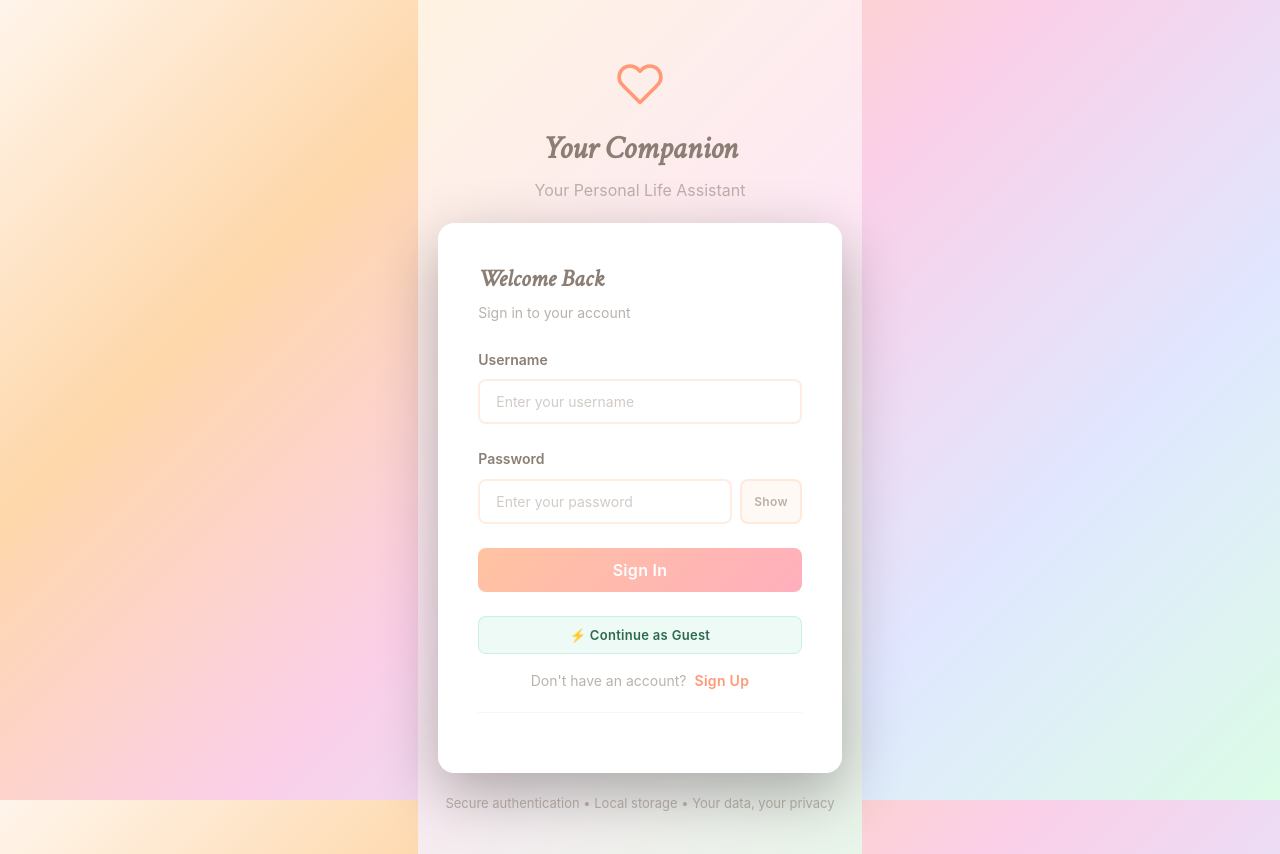
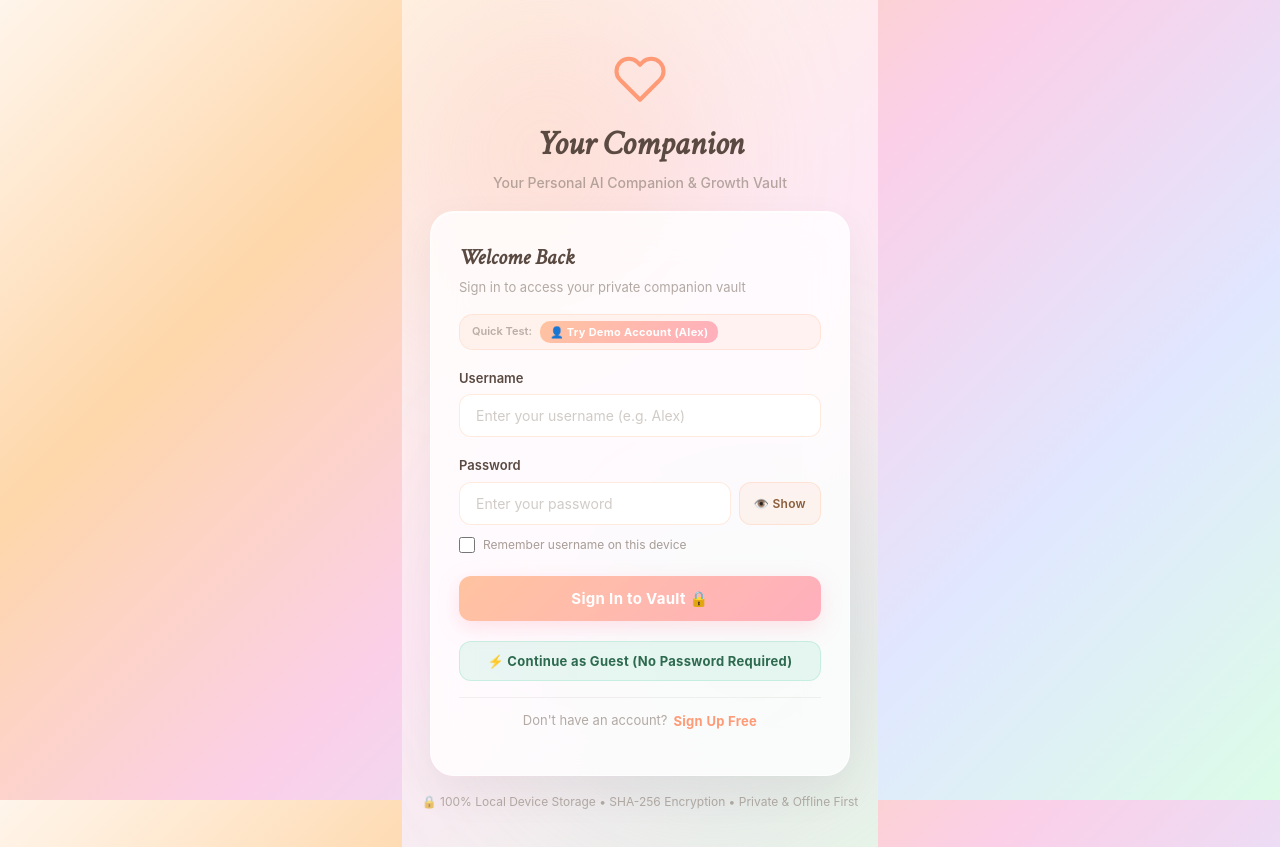
Before and after one commit to VaishnaviThapekar/Saathi-Companion, a React (Create React App) app: page / in a window 1280 px wide. Built offline with nearby package versions, Linux system fonts and the light colour scheme.

Commit message:
Feat: Upgrade Login UI with remember me, demo pre-fill, eye icon toggle, and saturated glass styling

```diff
--- a/src/components/screens/LoginScreen.js
+++ b/src/components/screens/LoginScreen.js
@@ -1,17 +1,42 @@
-import { useState } from "react";
+import { useState, useEffect } from "react";
 import { loginUser, registerUser, loginGuestUser } from "../../utils/auth";
 
 // ═══════════════════════════════════════════════════════════════════════
-// LOGIN SCREEN COMPONENT
+// ENHANCED LOGIN & AUTHENTICATION SCREEN COMPONENT
 // ═══════════════════════════════════════════════════════════════════════
 
 export default function LoginScreen({ onLoginSuccess, Icon }) {
     const [isLogin, setIsLogin] = useState(true);
-    const [username, setUsername] = useState("");
+    const [username, setUsername] = useState(() => {
+        try {
+            return localStorage.getItem("saathi_remembered_user") || "";
+        } catch {
+            return "";
+        }
+    });
     const [password, setPassword] = useState("");
+    const [rememberMe, setRememberMe] = useState(() => {
+        try {
+            return localStorage.getItem("saathi_remember_me") === "true";
+        } catch {
+            return true;
+        }
+    });
     const [error, setError] = useState("");
     const [loading, setLoading] = useState(false);
     const [showPassword, setShowPassword] = useState(false);
+
+    useEffect(() => {
+        try {
+            if (rememberMe && username.trim()) {
+                localStorage.setItem("saathi_remembered_user", username.trim());
+                localStorage.setItem("saathi_remember_me", "true");
+            } else if (!rememberMe) {
+                localStorage.removeItem("saathi_remembered_user");
+                localStorage.setItem("saathi_remember_me", "false");
+            }
+        } catch (e) {}
+    }, [username, rememberMe]);
 
     const handleSubmit = async (e) => {
         e.preventDefault();
@@ -26,8 +51,6 @@ export default function LoginScreen({ onLoginSuccess, Icon }) {
                 res = await registerUser(username, password);
             }
 
-            // Clear form and call success callback with user details
-            setUsername("");
             setPassword("");
             onLoginSuccess(res);
         } catch (err) {
@@ -50,37 +73,54 @@ export default function LoginScreen({ onLoginSuccess, Icon }) {
         }
     };
 
-    // Toggle between login and signup modes
+    const fillDemoAccount = () => {
+        setIsLogin(true);
+        setUsername("Alex");
+        setPassword("saathi123");
+        setError("");
+    };
+
     const toggleMode = () => {
         setIsLogin(!isLogin);
         setError("");
-        setUsername("");
         setPassword("");
     };
 
     return (
-        <div style={styles.container}>
+        <div style={styles.container} className="fade-in">
+            {/* Background Ambient Glow Orbs */}
+            <div className="ambient-glow-orb-1" />
+            <div className="ambient-glow-orb-2" />
+
             {/* Header */}
             <div style={styles.header}>
                 <div style={styles.logoSection}>
                     <div style={styles.iconWrapper}>
-                        {Icon ? <Icon name="heart" size={48} color="#ff9a76" /> : <span style={{ fontSize: 48 }}>❤️</span>}
+                        {Icon ? <Icon name="heart" size={54} color="#ff9a76" /> : <span style={{ fontSize: 54 }}>❤️</span>}
                     </div>
                     <h1 style={styles.title}>Your Companion</h1>
-                    <p style={styles.subtitle}>Your Personal Life Assistant</p>
+                    <p style={styles.subtitle}>Your Personal AI Companion & Growth Vault</p>
                 </div>
             </div>
 
             {/* Form Card */}
-            <div style={styles.card}>
+            <div style={styles.card} className="glass">
                 <h2 style={styles.formTitle}>
                     {isLogin ? "Welcome Back" : "Create Account"}
                 </h2>
                 <p style={styles.formSubtitle}>
                     {isLogin
-                        ? "Sign in to your account"
-                        : "Join AI Companion to get started"}
+                        ? "Sign in to access your private companion vault"
+                        : "Join AI Companion to start tracking habits & thoughts"}
                 </p>
+
+                {/* Quick Demo Pre-fill Pill */}
+                <div style={styles.demoBar}>
+                    <span style={{ fontSize: 11, color: "rgba(139, 126, 116, 0.6)", fontWeight: 600 }}>Quick Test:</span>
+                    <button type="button" onClick={fillDemoAccount} style={styles.demoPill}>
+                        👤 Try Demo Account (Alex)
+                    </button>
+                </div>
 
                 {error && (
                     <div style={styles.errorBox}>
@@ -97,7 +137,7 @@ export default function LoginScreen({ onLoginSuccess, Icon }) {
                             type="text"
                             value={username}
                             onChange={(e) => setUsername(e.target.value)}
-                            placeholder="Enter your username"
+                            placeholder="Enter your username (e.g. Alex)"
                             style={styles.input}
                             disabled={loading}
                             required
@@ -122,15 +162,30 @@ export default function LoginScreen({ onLoginSuccess, Icon }) {
                                 onClick={() => setShowPassword(!showPassword)}
                                 style={styles.togglePasswordBtn}
                                 disabled={loading}
+                                title={showPassword ? "Hide Password" : "Show Password"}
                             >
-                                {showPassword ? "Hide" : "Show"}
+                                {showPassword ? "🙈 Hide" : "👁️ Show"}
                             </button>
                         </div>
                         {!isLogin && (
                             <p style={styles.passwordHint}>
-                                ℹ️ Minimum 4 characters
+                                ℹ️ Minimum 4 characters required
                             </p>
                         )}
+                    </div>
+
+                    {/* Remember Me Checkbox */}
+                    <div style={{ display: "flex", alignItems: "center", gap: 8, margin: "-8px 0 4px" }}>
+                        <input
+                            type="checkbox"
+                            id="rememberMe"
+                            checked={rememberMe}
+                            onChange={(e) => setRememberMe(e.target.checked)}
+                            style={{ width: 16, height: 16, cursor: "pointer" }}
+                        />
+                        <label htmlFor="rememberMe" style={{ fontSize: 12, color: "rgba(139, 126, 116, 0.75)", cursor: "pointer", userSelect: "none" }}>
+                            Remember username on this device
+                        </label>
                     </div>
 
                     {/* Submit Button */}
@@ -143,7 +198,7 @@ export default function LoginScreen({ onLoginSuccess, Icon }) {
                         }}
                         disabled={loading}
                     >
-                        {loading ? "Loading..." : isLogin ? "Sign In" : "Create Account"}
+                        {loading ? "Signing in..." : isLogin ? "Sign In to Vault 🔒" : "Create My Account 🚀"}
                     </button>
                 </form>
 
@@ -154,18 +209,22 @@ export default function LoginScreen({ onLoginSuccess, Icon }) {
                     disabled={loading}
                     style={{
                         width: "100%",
-                        padding: "10px 0",
-                        borderRadius: "8px",
-                        background: "rgba(168, 230, 207, 0.2)",
-                        border: "1px solid rgba(168, 230, 207, 0.5)",
+                        padding: "11px 0",
+                        borderRadius: "12px",
+                        background: "rgba(168, 230, 207, 0.25)",
+                        border: "1.5px solid rgba(168, 230, 207, 0.5)",
                         color: "#2d6a4f",
                         fontSize: "13px",
-                        fontWeight: "600",
+                        fontWeight: "700",
                         cursor: loading ? "not-allowed" : "pointer",
-                        marginBottom: "16px"
+                        marginBottom: "16px",
+                        display: "flex",
+                        alignItems: "center",
+                        justifyContent: "center",
+                        gap: 6
                     }}
                 >
-                    ⚡ Continue as Guest
+                    ⚡ Continue as Guest (No Password Required)
                 </button>
 
                 {/* Toggle Form Mode */}
@@ -177,7 +236,7 @@ export default function LoginScreen({ onLoginSuccess, Icon }) {
                             style={styles.toggleBtn}
                             disabled={loading}
                         >
-                            {isLogin ? "Sign Up" : "Sign In"}
+                            {isLogin ? "Sign Up Free" : "Sign In"}
                         </button>
                     </p>
                 </div>
@@ -187,7 +246,7 @@ export default function LoginScreen({ onLoginSuccess, Icon }) {
             {/* Footer */}
             <div style={styles.footer}>
                 <p style={styles.footerText}>
-                    Secure authentication • Local storage • Your data, your privacy
+                    🔒 100% Local Device Storage • SHA-256 Encryption • Private & Offline First
                 </p>
             </div>
         </div>
@@ -207,103 +266,126 @@ const styles = {
         padding: "20px",
         fontFamily: "-apple-system, BlinkMacSystemFont, 'Segoe UI', 'Roboto', sans-serif",
         justifyContent: "space-between",
+        position: "relative",
+        overflow: "hidden"
     },
     header: {
         display: "flex",
         justifyContent: "center",
-        paddingTop: "40px",
-        paddingBottom: "20px",
+        paddingTop: "32px",
+        paddingBottom: "16px",
     },
     logoSection: {
         textAlign: "center",
         color: "#8b7e74",
     },
     iconWrapper: {
-        marginBottom: "20px",
+        marginBottom: "16px",
         display: "flex",
         justifyContent: "center",
     },
     title: {
-        fontSize: "32px",
+        fontSize: "34px",
         fontWeight: "700",
-        margin: "0 0 8px 0",
-        color: "#8b7e74",
+        margin: "0 0 6px 0",
+        color: "#5a4a42",
         fontFamily: "'Crimson Text', serif",
         fontStyle: "italic",
     },
     subtitle: {
-        fontSize: "16px",
-        opacity: 0.8,
+        fontSize: "14px",
+        opacity: 0.85,
         margin: 0,
-        color: "rgba(139, 126, 116, 0.7)",
+        color: "rgba(139, 126, 116, 0.75)",
+        fontWeight: 500
     },
     card: {
-        background: "white",
-        borderRadius: "16px",
-        padding: "40px",
-        boxShadow: "0 20px 60px rgba(0, 0, 0, 0.3)",
+        borderRadius: "24px",
+        padding: "32px 28px",
         maxWidth: "420px",
         margin: "0 auto",
         width: "100%",
+        boxSizing: "border-box"
     },
     formTitle: {
-        fontSize: "24px",
+        fontSize: "22px",
         fontWeight: "700",
-        margin: "0 0 8px 0",
-        color: "#8b7e74",
+        margin: "0 0 6px 0",
+        color: "#5a4a42",
         fontFamily: "'Crimson Text', serif",
         fontStyle: "italic",
     },
     formSubtitle: {
-        fontSize: "14px",
-        color: "rgba(139, 126, 116, 0.6)",
-        margin: "0 0 24px 0",
+        fontSize: "13px",
+        color: "rgba(139, 126, 116, 0.65)",
+        margin: "0 0 16px 0",
+        lineHeight: 1.5
+    },
+    demoBar: {
+        display: "flex",
+        alignItems: "center",
+        gap: 8,
+        marginBottom: 18,
+        background: "rgba(255, 195, 160, 0.15)",
+        padding: "6px 12px",
+        borderRadius: 14,
+        border: "1px solid rgba(255, 195, 160, 0.3)"
+    },
+    demoPill: {
+        background: "linear-gradient(135deg, #ffc3a0, #ffafbd)",
+        border: "none",
+        color: "#fff",
+        fontSize: "11px",
+        fontWeight: "700",
+        padding: "4px 10px",
+        borderRadius: "10px",
+        cursor: "pointer"
     },
     errorBox: {
         background: "rgba(255, 154, 118, 0.15)",
-        border: "1px solid rgba(255, 154, 118, 0.3)",
-        borderRadius: "8px",
-        padding: "12px 16px",
-        marginBottom: "20px",
+        border: "1px solid rgba(255, 154, 118, 0.35)",
+        borderRadius: "12px",
+        padding: "10px 14px",
+        marginBottom: "18px",
         display: "flex",
-        gap: "12px",
-        alignItems: "flex-start",
+        gap: "10px",
+        alignItems: "center",
     },
     errorIcon: {
-        fontSize: "18px",
+        fontSize: "16px",
         flexShrink: 0,
     },
     errorText: {
-        color: "#ff9a76",
-        fontSize: "14px",
-        margin: "2px 0 0 0",
+        color: "#e65100",
+        fontSize: "13px",
+        margin: 0,
+        fontWeight: 500
     },
     form: {
         display: "flex",
         flexDirection: "column",
-        gap: "24px",
-        marginBottom: "24px",
+        gap: "18px",
+        marginBottom: "20px",
     },
     inputGroup: {
         display: "flex",
         flexDirection: "column",
-        gap: "8px",
+        gap: "6px",
     },
     label: {
-        fontSize: "14px",
+        fontSize: "13px",
         fontWeight: "600",
-        color: "#8b7e74",
+        color: "#5a4a42",
     },
     input: {
         padding: "12px 16px",
-        border: "2px solid rgba(255, 195, 160, 0.3)",
-        borderRadius: "8px",
+        border: "1px solid rgba(255, 195, 160, 0.35)",
+        borderRadius: "12px",
         fontSize: "14px",
         fontFamily: "inherit",
-        transition: "all 0.2s",
         outline: "none",
         boxSizing: "border-box",
-        background: "rgba(255, 255, 255, 0.8)",
+        background: "rgba(255, 255, 255, 0.9)",
         color: "#5a4a42",
     },
     passwordWrapper: {
@@ -314,88 +396,76 @@ const styles = {
     passwordInput: {
         flex: 1,
         padding: "12px 16px",
-        border: "2px solid rgba(255, 195, 160, 0.3)",
-        borderRadius: "8px",
+        border: "1px solid rgba(255, 195, 160, 0.35)",
+        borderRadius: "12px",
         fontSize: "14px",
         fontFamily: "inherit",
-        transition: "all 0.2s",
         outline: "none",
         boxSizing: "border-box",
-        background: "rgba(255, 255, 255, 0.8)",
+        background: "rgba(255, 255, 255, 0.9)",
         color: "#5a4a42",
     },
     togglePasswordBtn: {
-        padding: "8px 12px",
-        background: "rgba(255, 195, 160, 0.1)",
-        border: "2px solid rgba(255, 195, 160, 0.3)",
-        borderRadius: "8px",
+        padding: "8px 14px",
+        background: "rgba(255, 195, 160, 0.15)",
+        border: "1px solid rgba(255, 195, 160, 0.35)",
+        borderRadius: "12px",
         fontSize: "12px",
         fontWeight: "600",
         cursor: "pointer",
-        color: "rgba(139, 126, 116, 0.6)",
-        transition: "all 0.2s",
+        color: "#8b5e3c",
         fontFamily: "inherit",
+        whiteSpace: "nowrap"
     },
     passwordHint: {
-        fontSize: "12px",
-        color: "rgba(139, 126, 116, 0.5)",
-        margin: "4px 0 0 0",
+        fontSize: "11px",
+        color: "rgba(139, 126, 116, 0.6)",
+        margin: "2px 0 0 0",
     },
     submitBtn: {
-        padding: "12px 24px",
+        padding: "13px 24px",
         background: "linear-gradient(135deg, #ffc3a0, #ffafbd)",
         color: "#fff",
         border: "none",
-        borderRadius: "8px",
-        fontSize: "16px",
-        fontWeight: "600",
+        borderRadius: "12px",
+        fontSize: "15px",
+        fontWeight: "700",
         cursor: "pointer",
-        transition: "all 0.3s",
         fontFamily: "inherit",
+        boxShadow: "0 6px 20px rgba(255, 175, 189, 0.35)"
     },
     toggleSection: {
         display: "flex",
         justifyContent: "center",
-        marginBottom: "20px",
-        paddingBottom: "20px",
-        borderBottom: "1px solid rgba(255, 195, 160, 0.2)",
+        marginBottom: "12px",
+        paddingTop: "12px",
+        borderTop: "1px solid rgba(139, 126, 116, 0.1)",
     },
     toggleText: {
-        fontSize: "14px",
-        color: "rgba(139, 126, 116, 0.6)",
+        fontSize: "13px",
+        color: "rgba(139, 126, 116, 0.65)",
         margin: 0,
         display: "flex",
-        gap: "8px",
+        gap: "6px",
         alignItems: "center",
     },
     toggleBtn: {
         background: "none",
         border: "none",
         color: "#ff9a76",
-        fontWeight: "600",
+        fontWeight: "700",
         cursor: "pointer",
-        fontSize: "14px",
+        fontSize: "13px",
         padding: "0",
         fontFamily: "inherit",
     },
-    infoBox: {
-        background: "rgba(168, 230, 207, 0.1)",
-        border: "1px solid rgba(168, 230, 207, 0.3)",
-        borderRadius: "8px",
-        padding: "12px 16px",
-    },
-    infoText: {
-        fontSize: "13px",
-        color: "rgba(90, 74, 66, 0.7)",
-        margin: 0,
-    },
     footer: {
         textAlign: "center",
-        paddingTop: "20px",
-        paddingBottom: "20px",
+        paddingTop: "16px",
+        paddingBottom: "16px",
     },
     footerText: {
-        fontSize: "13px",
+        fontSize: "12px",
         color: "rgba(139, 126, 116, 0.6)",
         margin: 0,
     },
```
Also changed, not shown: 7 other files (tests, documents, lock files or other folders).
